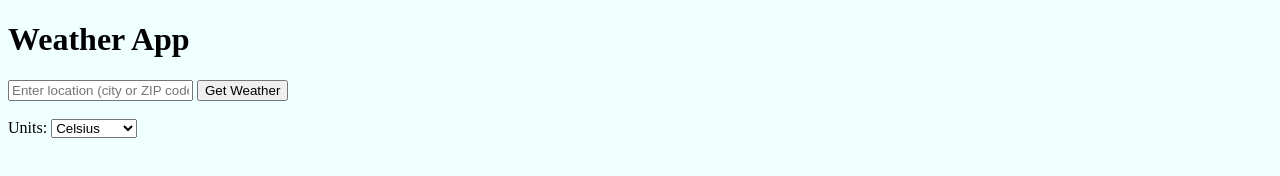
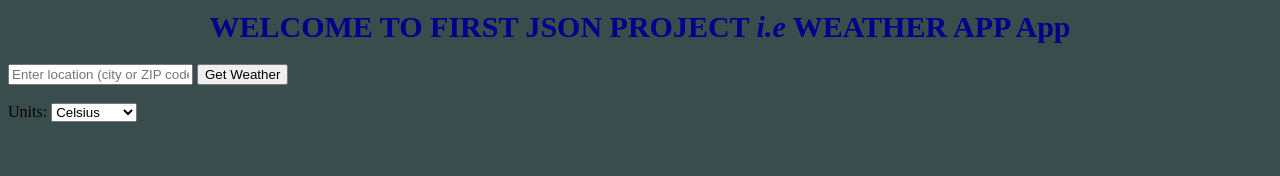
Before and after one commit to vishavanish/Wheather-App, a plain HTML site: page index.html in a window 1280 px wide. Drawn offline with Linux system fonts and the light colour scheme.

Commit message:
change some info

```diff
--- a/index.html
+++ b/index.html
@@ -8,7 +8,8 @@
 </head>
 <body>
     <div class="container">
-        <h1>Weather App</h1>
+
+        <h1 id="heading">WELCOME TO FIRST JSON PROJECT <i>i.e</i> WEATHER APP App</h1>
         <div class="search-container">
             <input type="text" id="locationInput" placeholder="Enter location (city or ZIP code)">
             <button id="getWeatherBtn">Get Weather</button>
--- a/style.css
+++ b/style.css
@@ -1,7 +1,12 @@
 body{
-    background-color: azure;
+    background-color: rgb(58, 77, 77);
 }
-
+#heading{
+    text-align: center;
+    font-size: 30px;
+    color: darkblue;
+    margin-top: 10px;
+}
 .container{
 position: relative;
 }
```
Also changed, not shown: 1 other file.
